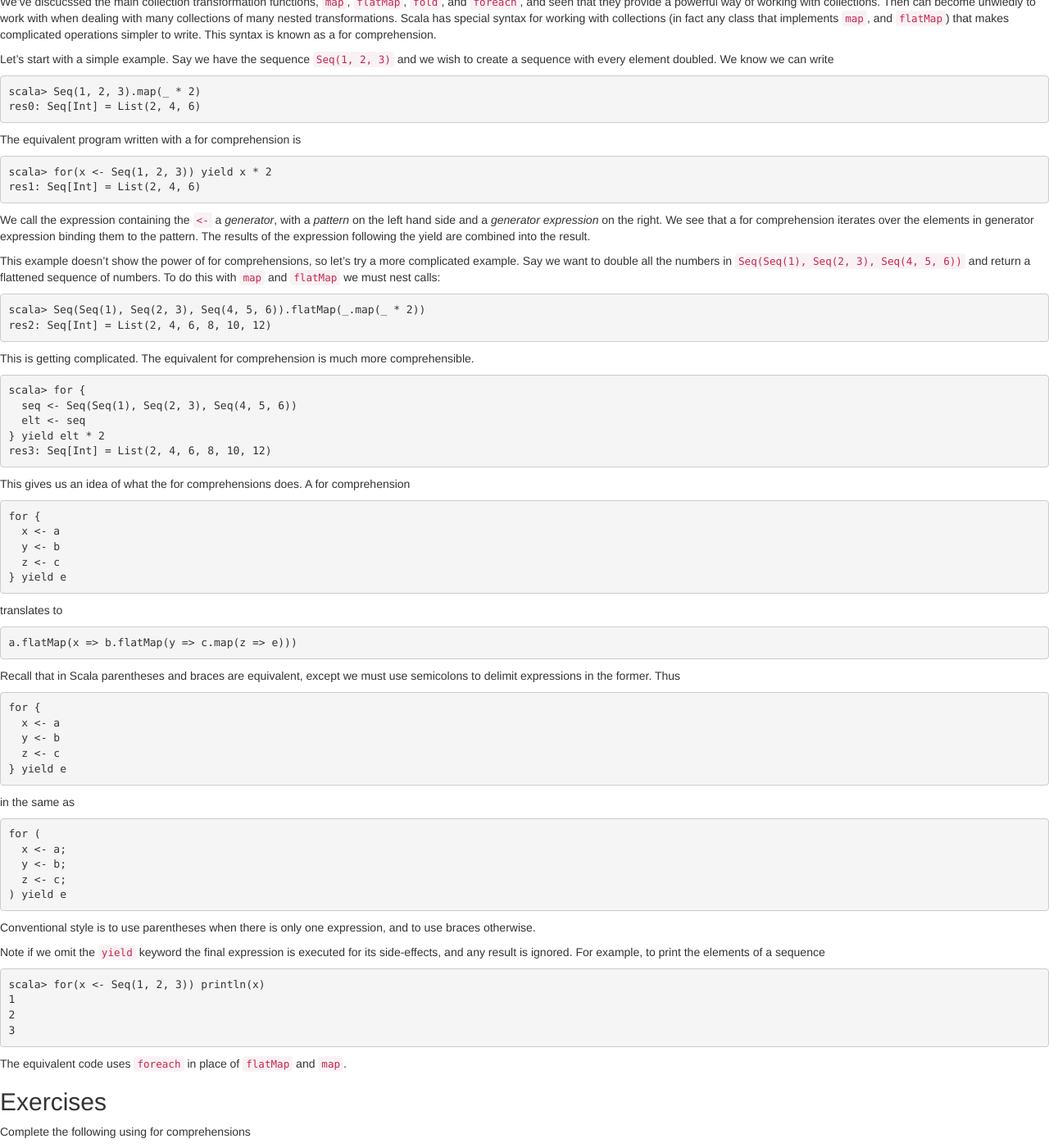
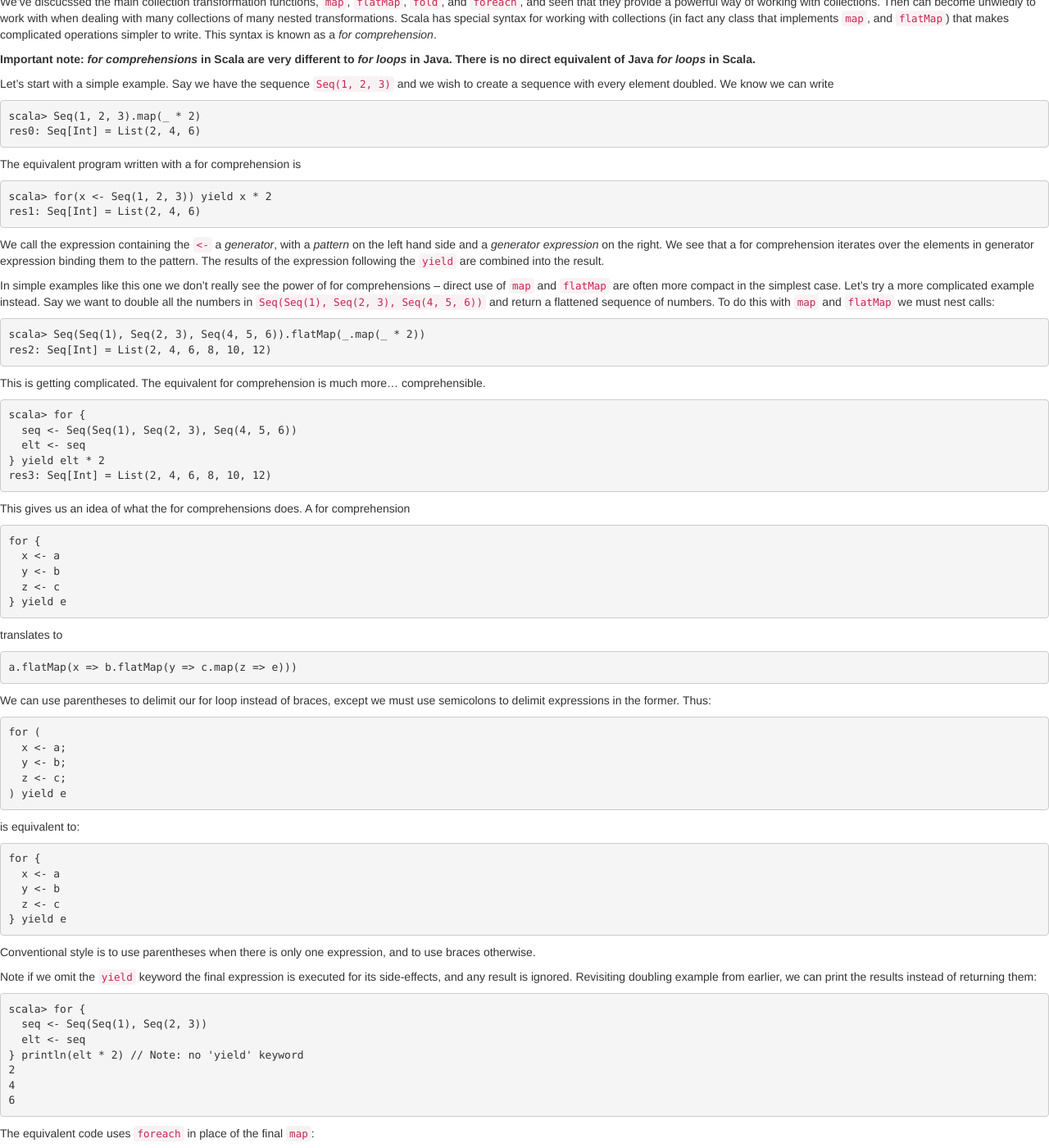
Before and after one commit to underscoreio/essential-scala, a Jekyll site: the page built from collections/for-comprehensions.md, in a window 1280 px wide and 1400 px high, scrolled down 217 px. Shown: the whole window at 82% size. Built offline with Jekyll 4.4.1, drawn with Linux system fonts in a browser that asks for light colours; nearby versions of some CDN libraries; library files that are not in the unit come from our copies; some of the changed text lies outside the part shown.

Commit message:
Typos and clarifications in "Introducing for comprehensions"

```diff
--- a/collections/for-comprehensions.md
+++ b/collections/for-comprehensions.md
@@ -4,7 +4,9 @@ layout: page
 
 # Introducing For Comprehensions
 
-We've discucssed the main collection transformation functions, `map`, `flatMap`, `fold`, and `foreach`, and seen that they provide a powerful way of working with collections. Then can become unwiedly to work with when dealing with many collections of many nested transformations. Scala has special syntax for working with collections (in fact any class that implements `map`, and `flatMap`) that makes complicated operations simpler to write. This syntax is known as a for comprehension.
+We've discucssed the main collection transformation functions, `map`, `flatMap`, `fold`, and `foreach`, and seen that they provide a powerful way of working with collections. Then can become unwiedly to work with when dealing with many collections of many nested transformations. Scala has special syntax for working with collections (in fact any class that implements `map`, and `flatMap`) that makes complicated operations simpler to write. This syntax is known as a *for comprehension*.
+
+**Important note: *for comprehensions* in Scala are very different to *for loops* in Java. There is no direct equivalent of Java *for loops* in Scala.**
 
 Let's start with a simple example. Say we have the sequence `Seq(1, 2, 3)` and we wish to create a sequence with every element doubled. We know we can write
 
@@ -20,16 +22,16 @@ scala> for(x <- Seq(1, 2, 3)) yield x * 2
 res1: Seq[Int] = List(2, 4, 6)
 {% endhighlight %}
 
-We call the expression containing the `<-` a *generator*, with a *pattern* on the left hand side and a *generator expression* on the right. We see that a for comprehension iterates over the elements in generator expression binding them to the pattern. The results of the expression following the yield are combined into the result.
+We call the expression containing the `<-` a *generator*, with a *pattern* on the left hand side and a *generator expression* on the right. We see that a for comprehension iterates over the elements in generator expression binding them to the pattern. The results of the expression following the `yield` are combined into the result.
 
-This example doesn't show the power of for comprehensions, so let's try a more complicated example. Say we want to double all the numbers in `Seq(Seq(1), Seq(2, 3), Seq(4, 5, 6))` and return a flattened sequence of numbers. To do this with `map` and `flatMap` we must nest calls:
+In simple examples like this one we don't really see the power of for comprehensions -- direct use of `map` and `flatMap` are often more compact in the simplest case. Let's try a more complicated example instead. Say we want to double all the numbers in `Seq(Seq(1), Seq(2, 3), Seq(4, 5, 6))` and return a flattened sequence of numbers. To do this with `map` and `flatMap` we must nest calls:
 
 {% highlight scala %}
 scala> Seq(Seq(1), Seq(2, 3), Seq(4, 5, 6)).flatMap(_.map(_ * 2))
 res2: Seq[Int] = List(2, 4, 6, 8, 10, 12)
 {% endhighlight %}
 
-This is getting complicated. The equivalent for comprehension is much more comprehensible.
+This is getting complicated. The equivalent for comprehension is much more... comprehensible.
 
 {% highlight scala %}
 scala> for {
@@ -55,7 +57,17 @@ translates to
 a.flatMap(x => b.flatMap(y => c.map(z => e)))
 {% endhighlight %}
 
-Recall that in Scala parentheses and braces are equivalent, except we must use semicolons to delimit expressions in the former. Thus
+We can use parentheses to delimit our for loop instead of braces, except we must use semicolons to delimit expressions in the former. Thus:
+
+{% highlight scala %}
+for (
+  x <- a;
+  y <- b;
+  z <- c;
+) yield e
+{% endhighlight %}
+
+is equivalent to:
 
 {% highlight scala %}
 for {
@@ -65,28 +77,25 @@ for {
 } yield e
 {% endhighlight %}
 
-in the same as
+Conventional style is to use parentheses when there is only one expression, and to use braces otherwise.
+
+Note if we omit the `yield` keyword the final expression is executed for its side-effects, and any result is ignored. Revisiting doubling example from earlier, we can print the results instead of returning them:
 
 {% highlight scala %}
-for (
-  x <- a;
-  y <- b;
-  z <- c;
-) yield e
+scala> for {
+  seq <- Seq(Seq(1), Seq(2, 3))
+  elt <- seq
+} println(elt * 2) // Note: no 'yield' keyword
+2
+4
+6
 {% endhighlight %}
 
-Conventional style is to use parentheses when there is only one expression, and to use braces otherwise.
-
-Note if we omit the `yield` keyword the final expression is executed for its side-effects, and any result is ignored. For example, to print the elements of a sequence
+The equivalent code uses `foreach` in place of the final `map`:
 
 {% highlight scala %}
-scala> for(x <- Seq(1, 2, 3)) println(x)
-1
-2
-3
+a.flatMap(x => b.flatMap(y => c.foreach(z => e)))
 {% endhighlight %}
-
-The equivalent code uses `foreach` in place of `flatMap` and `map`.
 
 ## Exercises
 
```
